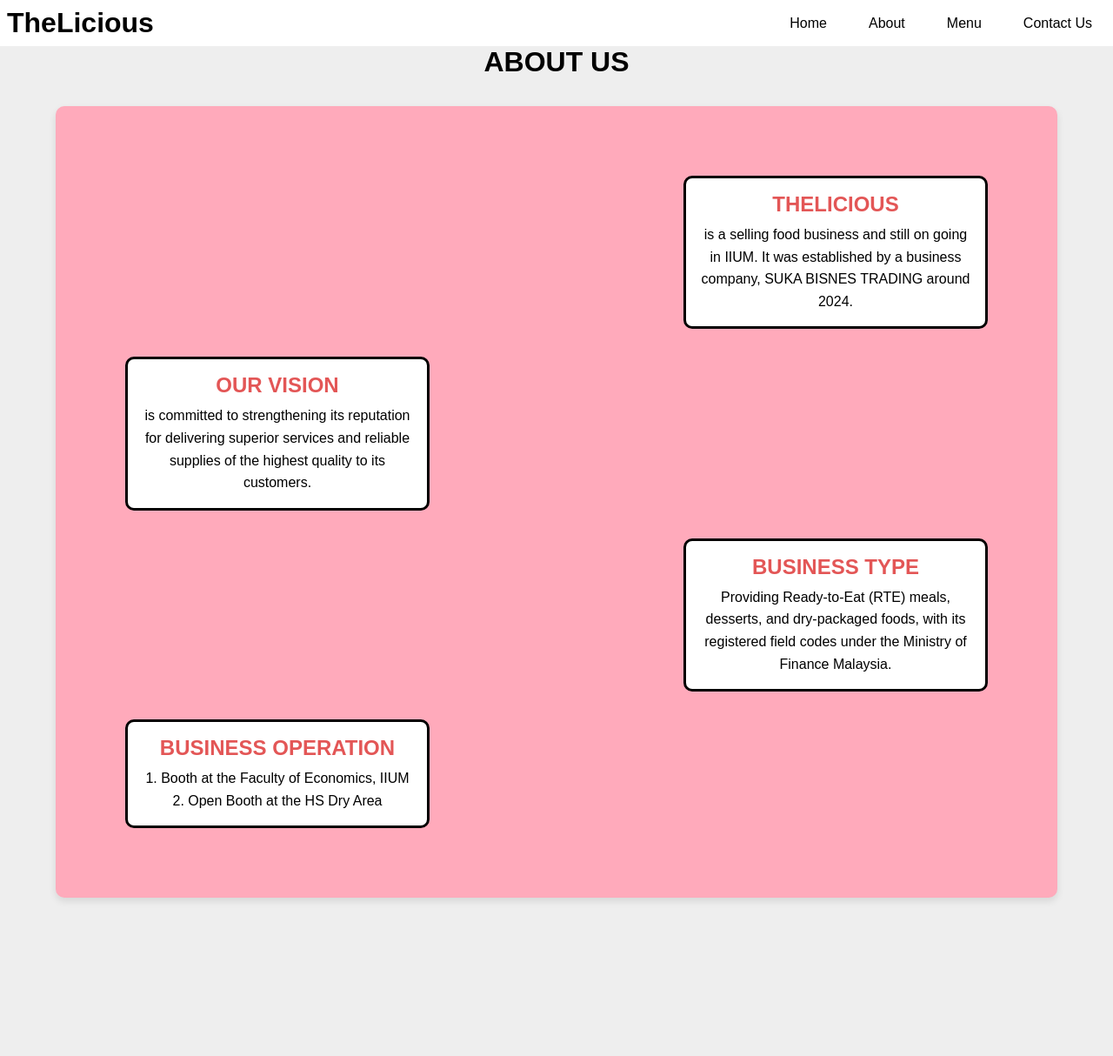
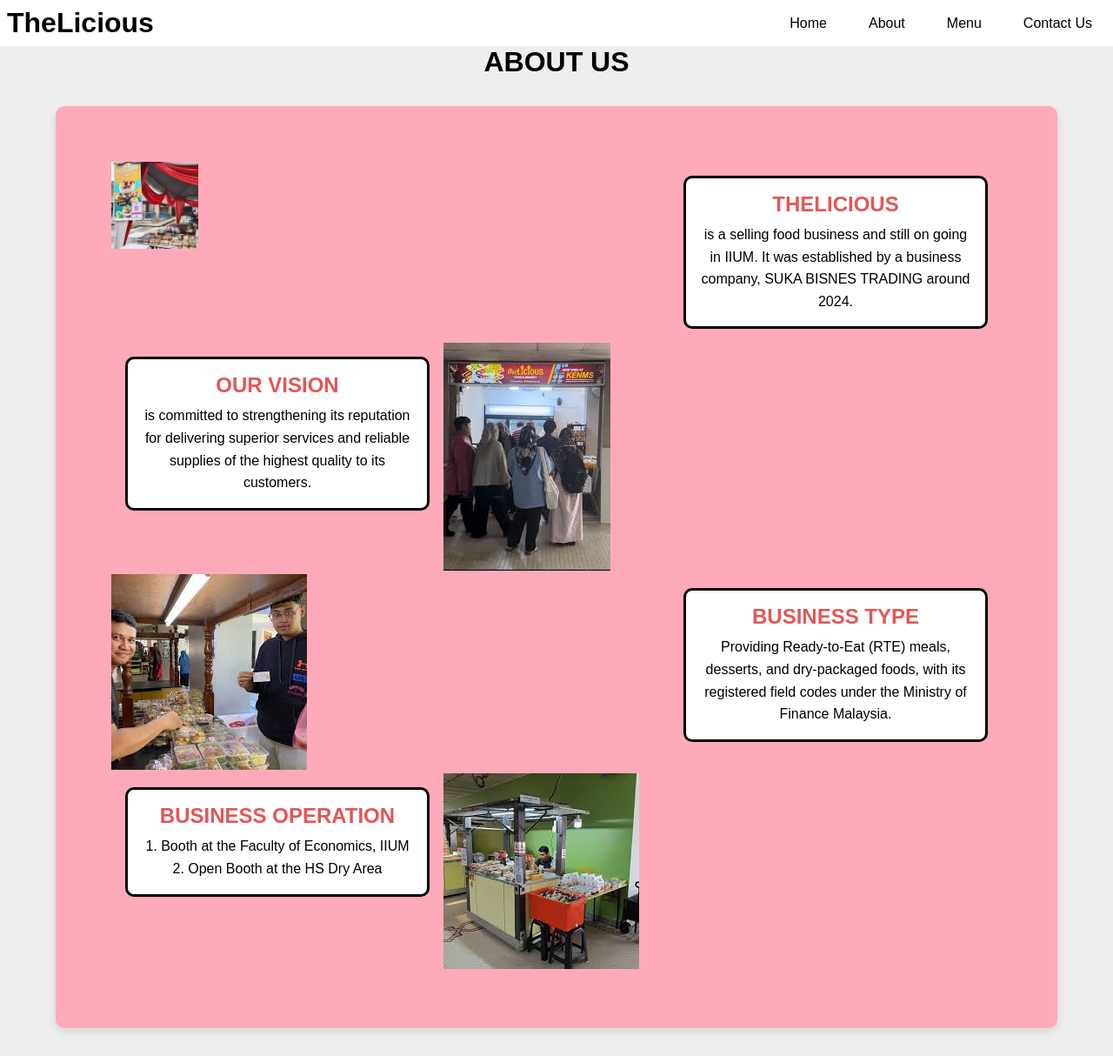
Before and after one commit to mimoimio/WebtechTheLicious, a plain HTML site: page aboutUs.html in a window 1280 px wide. Shown: the whole page at 87% size. Before the commit the page ends 1064 px from the top, so only its background shows below. Drawn offline with Linux system fonts and the light colour scheme; a web font is replaced by a local one.

Commit message:
updated about us

```diff
--- a/aboutUs.html
+++ b/aboutUs.html
@@ -26,7 +26,9 @@
     <h1>ABOUT US</h1>
     <div class="section">
       <div>
+        <img src="images/event.jpeg" alt="Pic 1" width="100" height="100">
         <div class="card-right">
+
           <h2>THELICIOUS</h2>
           <p>
             is a selling food business and still on going in IIUM. It was
@@ -35,6 +37,7 @@
         </div>
       </div>
       <div>
+        <img src="images/vendor1.jpeg" alt="Pic 2">
         <div class="card-left">
           <h2>OUR VISION</h2>
           <p>
@@ -45,6 +48,7 @@
         </div>
       </div>
       <div>
+        <img src="images/vendor2.jpeg" alt="Pic 3">
         <div class="card-right">
           <h2>BUSINESS TYPE</h2>
           <p>
@@ -55,6 +59,7 @@
         </div>
       </div>
       <div>
+        <img src="images/vendor3.jpeg" alt="Pic 4">
         <div class="card-left">
           <h2>BUSINESS OPERATION</h2>
           <p>
```
Also changed, not shown: images/event.jpeg (added), images/vendor1.jpeg (added), images/vendor2.jpeg (added), images/vendor3.jpeg (added).
